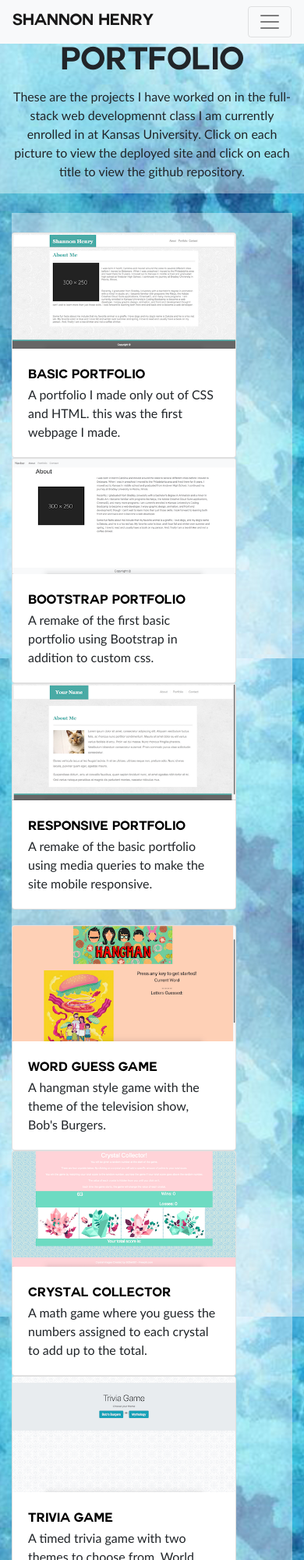
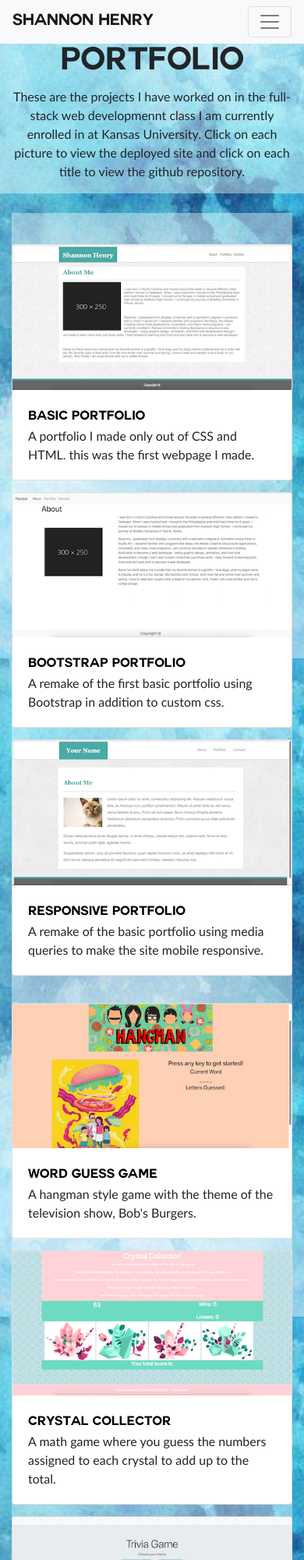
Before and after one commit to shannonmh/shannonmh.github.io, a plain HTML site: page portfolio.html in a window 390 px wide. Shown: the top 2000 px of the page at 78% size. Drawn offline with nearby package versions, Linux system fonts and the light colour scheme; a script that the page names is missing.

Commit message:
final changes

```diff
--- a/assets/style.css
+++ b/assets/style.css
@@ -94,10 +94,7 @@ body {
     background-color: rgba(255, 255, 255, 0.4);
     display: flex;
     flex-flow: row wrap;
-    /* flex-flow: column wrap; */
     justify-content: space-around;
-    /* justify-content: center;
-    align-items or allign-content: space around or center; */
     margin-bottom: 25px;
     width: 100%;
     padding: 25px 0px 25px 0px;
@@ -114,6 +111,7 @@ body {
       flex-flow: column wrap;
       justify-content: center;
       align-content: space-between;
+      margin: auto;
     }
 
     #type {
@@ -122,6 +120,20 @@ body {
 
     .main-header {
         font-size: 40px;
+    }
+
+    .col-sm-12 {
+        margin-top: 15px;
+    }
+
+    .fab {
+        padding: 80px 55px 30px 55px;
+    }
+  }
+
+  @media only screen and (min-width: 994px) {
+    .card {
+        width: 18rem;
     }
   }
 
@@ -132,6 +144,7 @@ body {
       flex-flow: column wrap;
       justify-content: center;
       align-content: space-between;
+      margin: auto;
     }
 
     #type {
@@ -145,4 +158,12 @@ body {
     body {
         background-attachment: fixed;
     }
+
+    .col-sm-12 {
+        margin-top: 15px;
+    }
+
+    .fab {
+        padding: 50px 25px 5px 25px;
+    }
   }
--- a/portfolio.html
+++ b/portfolio.html
@@ -49,7 +49,7 @@
     <div class="portfolio-alpha">
         <div class="row d-flex justify-content-center portfolio">
             <div class="col-md-4 col-sm-12">
-                <div class="card first" style="width: 18rem;">
+                <div class="card first">
                     <a href="https://shannonmh.github.io/basic-portfolio/"><img class="card-img-top" src="assets/images/project1.png"
                             alt="Project 1"></a>
                     <div class="card-body">
@@ -59,7 +59,7 @@
                 </div>
             </div>
             <div class="col-md-4 col-sm-12">
-                <div class="card" style="width: 18rem;">
+                <div class="card">
                     <a href="https://shannonmh.github.io/Bootstrap-Portfolio/"><img class="card-img-top" src="assets/images/project2.png"
                             alt="Project 2"></a>
                     <div class="card-body">
@@ -69,7 +69,7 @@
                 </div>
             </div>
             <div class="col-md-4 col-sm-12">
-                <div class="card" style="width: 18rem;">
+                <div class="card">
                     <a href="https://shannonmh.github.io/Responsive-Portfolio/"><img class="card-img-top" src="assets/images/project3.png"
                             alt="Project 3"></a>
                     <div class="card-body">
@@ -83,7 +83,7 @@
 
         <div class="row align-items-center portfolio">
             <div class="col-md-4 col-sm-12">
-                <div class="card" style="width: 18rem;">
+                <div class="card">
                     <a href="https://shannonmh.github.io/Word-Guess-Game/"><img class="card-img-top" src="assets/images/project4.png"
                             alt="Project 4"></a>
                     <div class="card-body">
@@ -93,7 +93,7 @@
                 </div>
             </div>
             <div class="col-md-4 col-sm-12">
-                <div class="card" style="width: 18rem;">
+                <div class="card">
                     <a href="https://shannonmh.github.io/unit-4-game/"><img class="card-img-top" src="assets/images/project5.png"
                             alt="Project 5"></a>
                     <div class="card-body">
@@ -103,7 +103,7 @@
                 </div>
             </div>
             <div class="col-md-4 col-sm-12">
-                <div class="card" style="width: 18rem;">
+                <div class="card">
                     <a href="https://shannonmh.github.io/TriviaGame/"><img class="card-img-top" src="assets/images/project6.png"
                             alt="Project 6"></a>
                     <div class="card-body">
@@ -116,7 +116,7 @@
 
         <div class="row align-items-center portfolio">
             <div class="col-md-4 col-sm-12">
-                <div class="card" style="width: 18rem;">
+                <div class="card">
                     <a href="https://shannonmh.github.io/Giftastic/"><img class="card-img-top" src="assets/images/project7.png"
                             alt="Project 7"></a>
                     <div class="card-body">
@@ -127,7 +127,7 @@
                 </div>
             </div>
             <div class="col-md-4 col-sm-12">
-                <div class="card" style="width: 18rem;">
+                <div class="card">
                     <a href="https://shannonmh.github.io/train-schedule/"><img class="card-img-top" src="assets/images/project8.png"
                             alt="Project 8"></a>
                     <div class="card-body">
@@ -137,7 +137,7 @@
                 </div>
             </div>
             <div class="col-md-4 col-sm-12">
-                <div class="card" style="width: 18rem;">
+                <div class="card">
                     <a href="https://shannonmh.github.io/Be-Your-Own-Bartender/"><img class="card-img-top" src="assets/images/project9.png" alt="Project 9"></a>
                     <div class="card-body">
                         <a href="https://github.com/shannonmh/Be-Your-Own-Bartender" class="card-title portfolio-title">Be Your Own Bartender</a>
```
